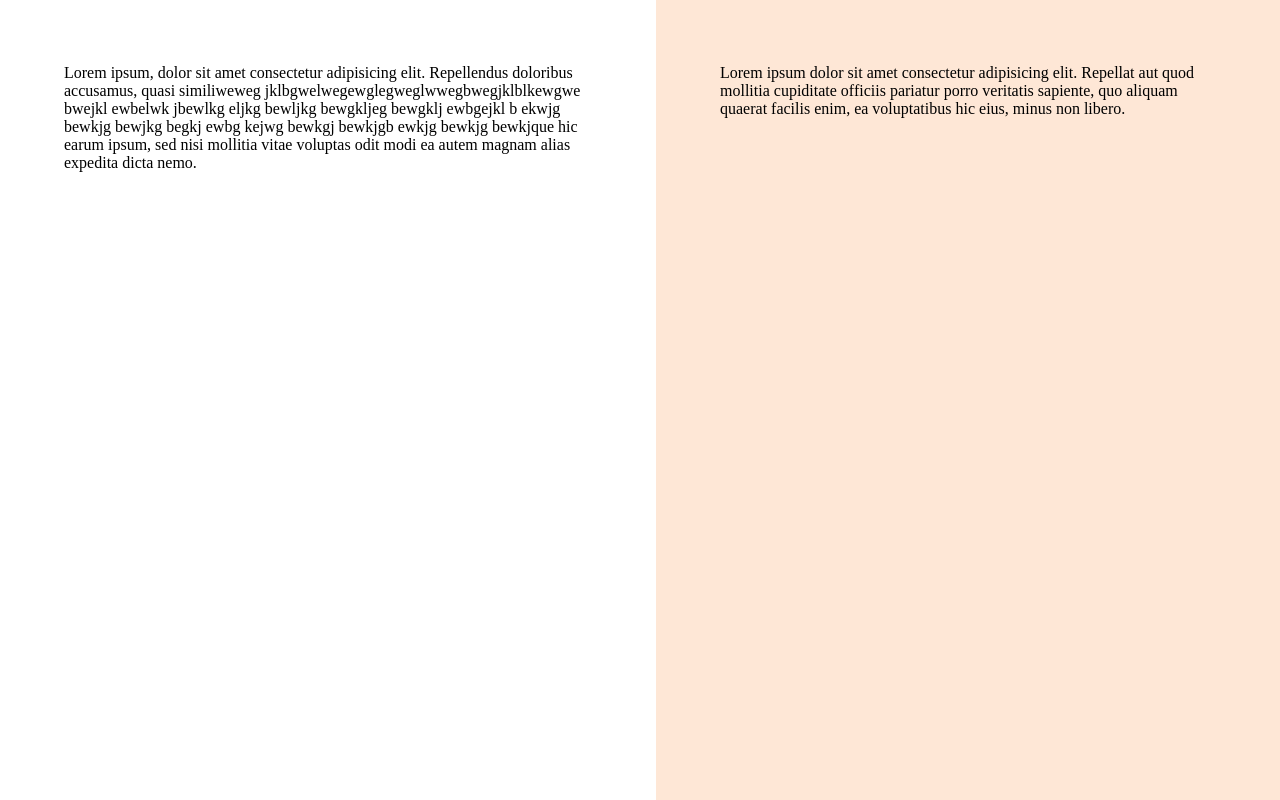
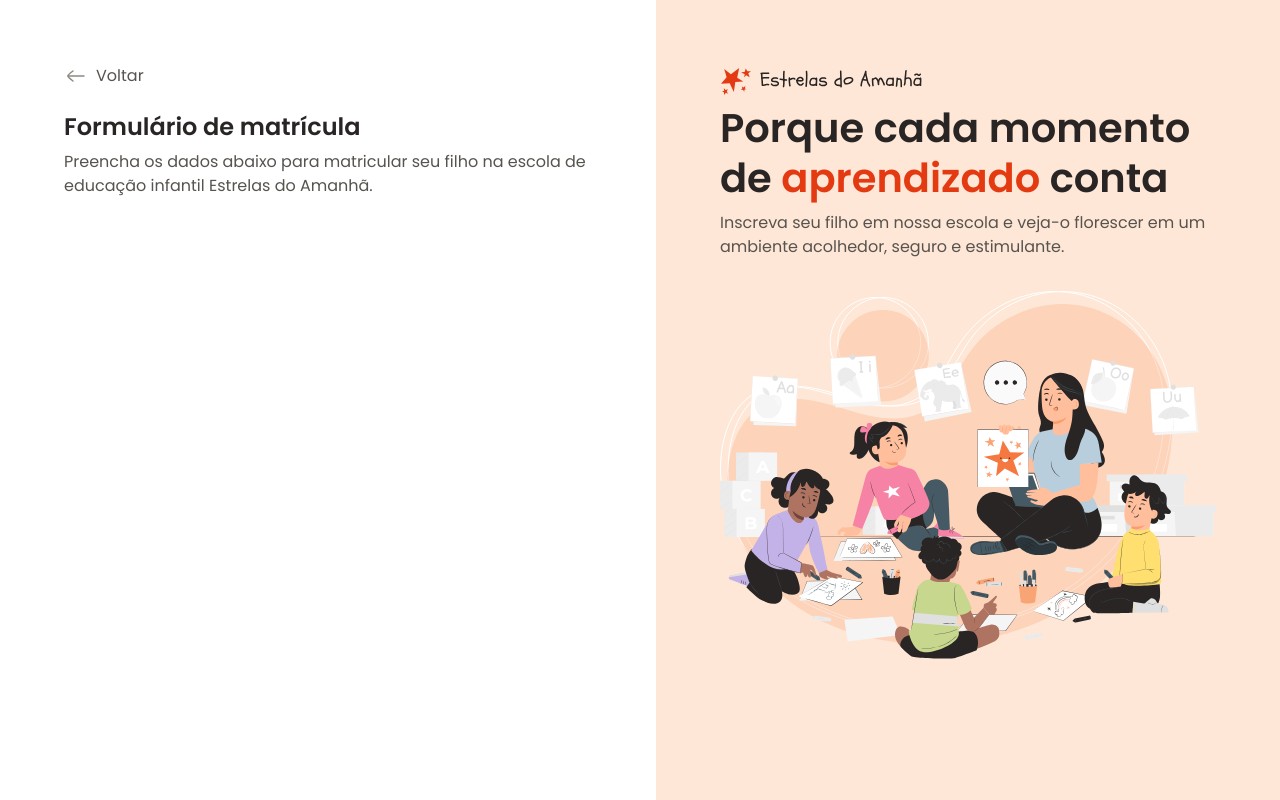
Before and after one commit to aambrosiobr/Formulario-de-Matricula, a plain HTML site: page index.html in a window 1280 px wide. Drawn offline with Linux system fonts and the light colour scheme.

Commit message:
conteúdo aside e conteúdo inicial main

```diff
--- a/index.html
+++ b/index.html
@@ -18,22 +18,37 @@
     <div id="app">
       <main>
         <div class="main-container">
-          Lorem ipsum, dolor sit amet consectetur adipisicing elit. Repellendus
-          doloribus accusamus, quasi similiweweg
-          jklbgwelwegewglegweglwwegbwegjklblkewgwe bwejkl ewbelwk jbewlkg eljkg
-          bewljkg bewgkljeg bewgklj ewbgejkl b ekwjg bewkjg bewjkg begkj ewbg
-          kejwg bewkgj bewkjgb ewkjg bewkjg bewkjque hic earum ipsum, sed nisi
-          mollitia vitae voluptas odit modi ea autem magnam alias expedita dicta
-          nemo.
+          <div class="back">
+            <img src="assets/icons/arrow-left-02.svg" alt="ícone de voltar" />
+            <span>Voltar</span>
+          </div>
+
+          <h1>Formulário de matrícula</h1>
+          <p>
+            Preencha os dados abaixo para matricular seu filho na escola de
+            educação infantil Estrelas do Amanhã.
+          </p>
         </div>
       </main>
 
       <aside>
         <div class="aside-container">
-          Lorem ipsum dolor sit amet consectetur adipisicing elit. Repellat aut
-          quod mollitia cupiditate officiis pariatur porro veritatis sapiente,
-          quo aliquam quaerat facilis enim, ea voluptatibus hic eius, minus non
-          libero.
+          <header>
+            <img
+              src="assets/logo.svg"
+              alt="Imagem do logo Estrelas do Amanhã"
+            />
+            <h2>Porque cada momento de <span> aprendizado </span> conta</h2>
+            <p>
+              Inscreva seu filho em nossa escola e veja-o florescer em um
+              ambiente acolhedor, seguro e estimulante.
+            </p>
+          </header>
+
+          <img
+            src="assets/Illustration.svg"
+            alt="Ilustração de um professor com crianças prestando atenção"
+          />
         </div>
       </aside>
     </div>
--- a/styles/global.css
+++ b/styles/global.css
@@ -24,4 +24,16 @@
 
 body {
   overflow: hidden;
+  font: var(--text);
+  color: var(--text-secundary);
 }
+
+h1,
+h2 {
+  color: var(--text-primary);
+}
+
+img {
+  max-width: 100%;
+  height: auto;
+}
--- a/styles/layout.css
+++ b/styles/layout.css
@@ -14,6 +14,18 @@ main {
     max-width: 33rem;
     margin-left: auto;
   }
+
+  & .back {
+    display: flex;
+    align-items: center;
+    gap: 0.5rem;
+    margin-bottom: 1.5rem;
+  }
+
+  & h1 {
+    font: 600 1.5rem/1.25 var(--font-family);
+    margin-bottom: 0.5rem;
+  }
 }
 
 aside {
@@ -22,5 +34,17 @@ aside {
 
   & .aside-container {
     max-width: 31rem;
+
+    & > img {
+      margin-top: 2rem;
+    }
+  }
+
+  & h2 {
+    font: 600 2.5rem/1.25 var(--font-family);
+    margin-bottom: 0.5rem;
+    & span {
+      color: var(--text-highlight);
+    }
   }
 }
```
